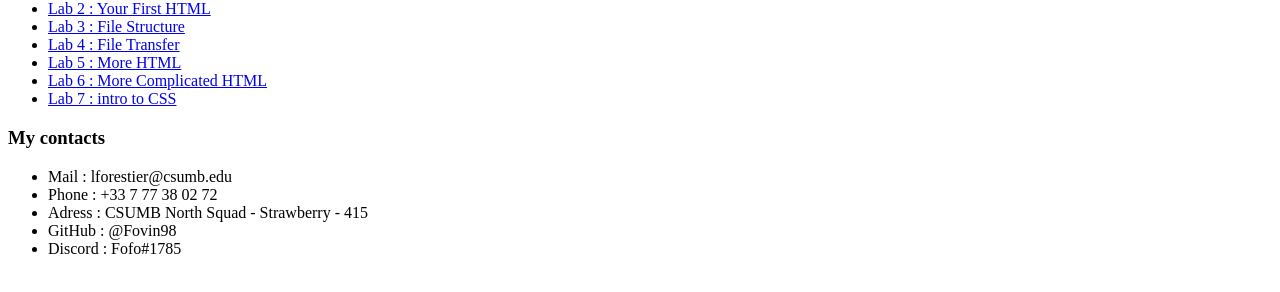
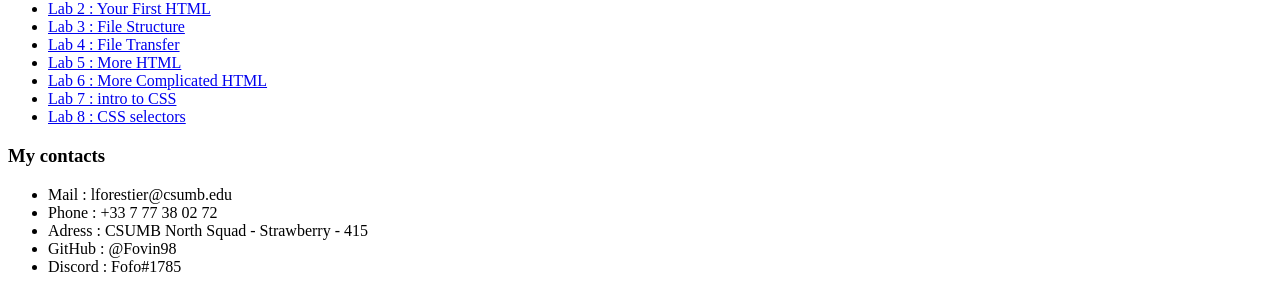
Before and after one commit to Fovin98/cst251, a plain HTML site: page index.html in a window 1280 px wide. Shown: the part 710-1002 px from the top of the page. Drawn offline with Linux system fonts and the light colour scheme.

Commit message:
Update index.html

```diff
--- a/index.html
+++ b/index.html
@@ -41,6 +41,7 @@
 			<li><a href="lab5/index.html">Lab 5 : More HTML</a></li>
 			<li><a href="lab6/index.html">Lab 6 : More Complicated HTML</a></li>
 			<li><a href="lab7/index.html">Lab 7 : intro to CSS</a></li>
+			<li><a href="lab8/index.html">Lab 8 : CSS selectors</a></li>
 		</ul>
 	</nav>
 
```
